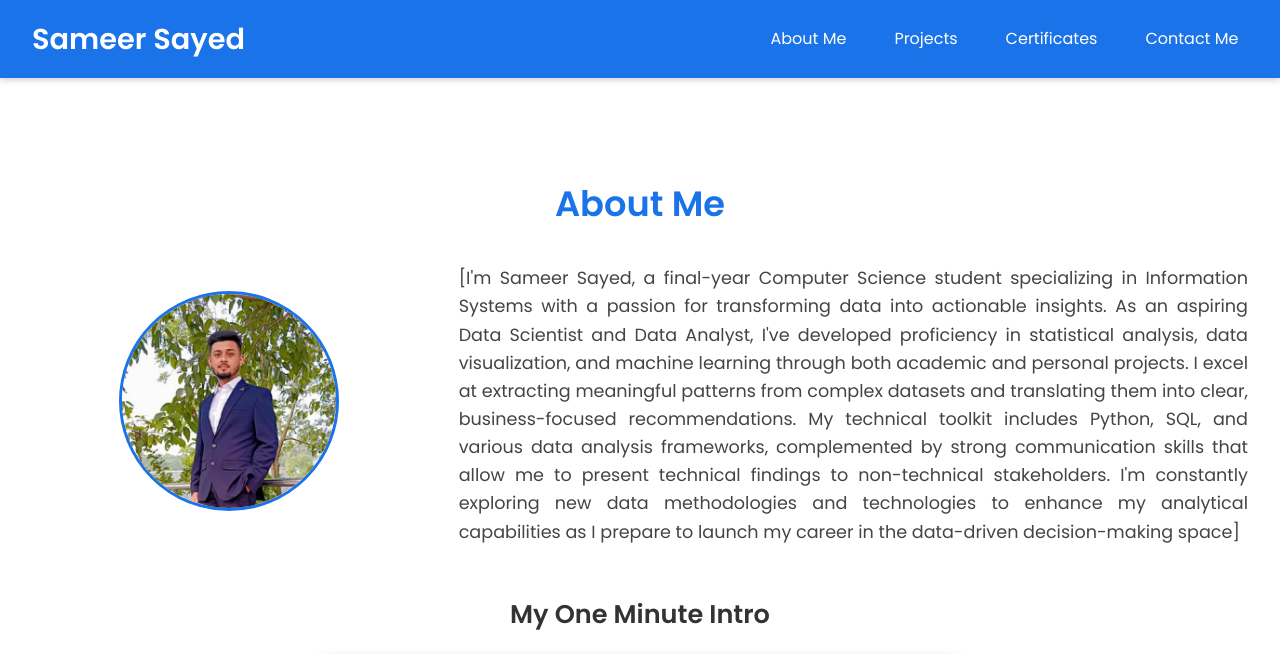
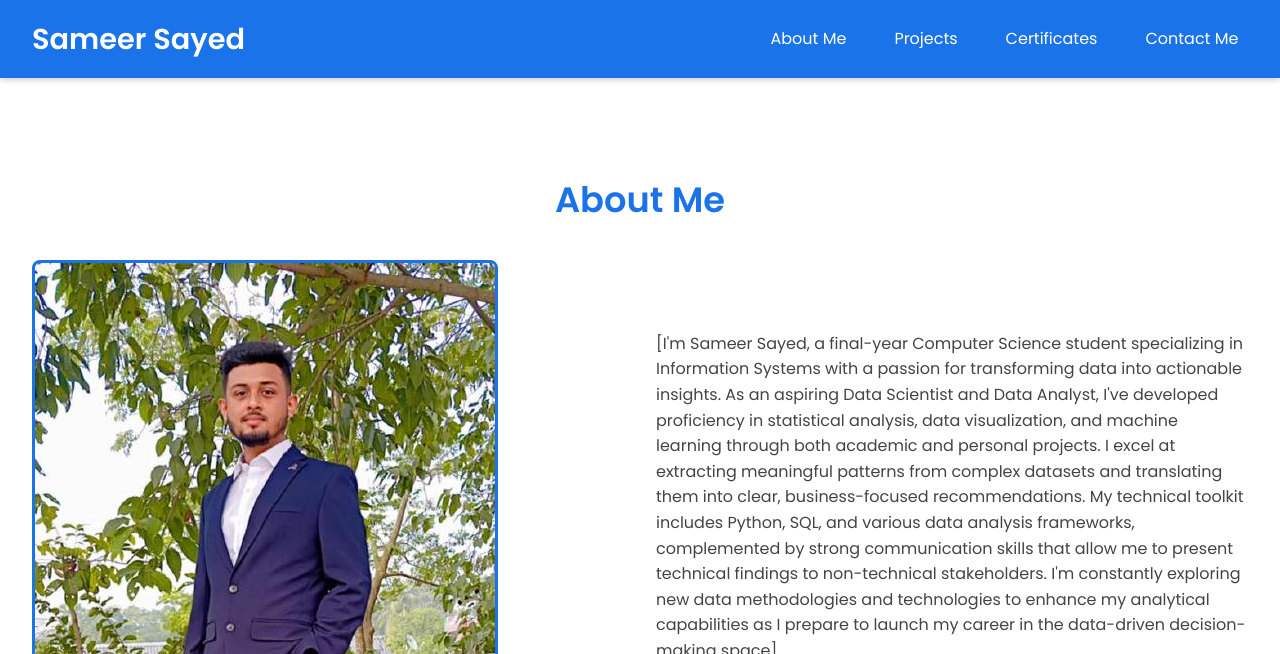
Before and after one commit to sameer-at-git/sameer-sayed, a Jekyll site: the page built from index.html, in a window 1280 px wide and 1400 px high. Shown: the top 654 px of the window. Built offline with Jekyll 4.4.1, drawn with Linux system fonts in a browser that asks for light colours; grey boxes are pictures that could not be loaded.

Commit message:
Much more refined

```diff
--- a/assets/css/style.css
+++ b/assets/css/style.css
@@ -8,9 +8,12 @@
 }
 body {
   /* White background, main text color a darker gray */
+
+ font-family: 'Poppins', Arial, sans-serif; /* Add system fallback */
+
   background: #fff;
   color: #444;
-  font-family: 'Poppins', sans-serif;
+
   line-height: 1.6;
 }
 
@@ -71,7 +74,7 @@ nav .logo a:hover {
 
 /* ----- MAIN CONTENT ----- */
 main {
-  margin-top: 80px; /* Ensures content doesn't hide behind fixed nav */
+  margin-top: calc(1rem + 60px);
   padding: 2rem;
 }
 
@@ -95,14 +98,10 @@ h2 {
   justify-content: center;
   align-items: center;
   gap: 2rem;
-  margin-bottom: 2rem;
 }
 
-.profile-image {
-  flex: 1;
-  min-width: 220px;
-  text-align: center;
-}
+
+
 
 .profile-image img {
   max-width: 220px;
@@ -115,12 +114,10 @@ h2 {
   transform: scale(1.05);
 }
 
+.profile-image,
 .overview-text {
-  flex: 2;
+  flex: 1 1 300px; /* Allow flexible resizing but minimum 300px */
   min-width: 300px;
-  font-size: 1.1rem;
-  text-align: justify;
-  color: #444;
 }
 
 /* One Minute Intro Video */
@@ -145,13 +142,15 @@ h2 {
 
 /* ----- PROJECTS SECTION ----- */
 /* ---------------- Projects Section ---------------- */
-.projects-grid {
-    /* Increase the minimum size for larger cards */
-    display: grid;
-    grid-template-columns: repeat(auto-fit, minmax(400px, 1fr));
-    gap: 40px;
-    padding: 0 2rem;
-  }
+.projects-grid,
+.certificates-grid {
+  display: grid;
+  grid-template-columns: repeat(auto-fit, minmax(350px, 1fr)); /* slightly smaller min */
+  gap: 40px;
+  padding: 0 2rem;
+  justify-items: center; /* centers items in grid cells */
+}
+
 
   .project-item {
     background: #f8f9fa;
@@ -177,6 +176,15 @@ h2 {
        height: 250px;
        object-fit: cover; */
   }
+  .project-item img,
+.certificate-item img,
+.profile-image img,
+.one-minute-intro video {
+  max-width: 100%;
+  height: auto;
+  object-fit: cover; /* ensures consistent aspect ratio */
+  border-radius: 8px;
+}
 
   .project-item h3 {
     margin: 1rem 0 0.5rem 0;
@@ -335,3 +343,23 @@ footer {
     flex-direction: column;
   }
 }
+@media (max-width: 768px) {
+  nav .nav-links {
+    flex-direction: column;
+    gap: 1rem;
+  }
+
+  .about-overview {
+    flex-direction: column;
+    align-items: center;
+  }
+
+  .about-overview > * {
+    width: 100%; /* Forces children to full width */
+  }
+
+  .projects-grid,
+  .certificates-grid {
+    grid-template-columns: 1fr; /* single column on small screens */
+  }
+}
```
